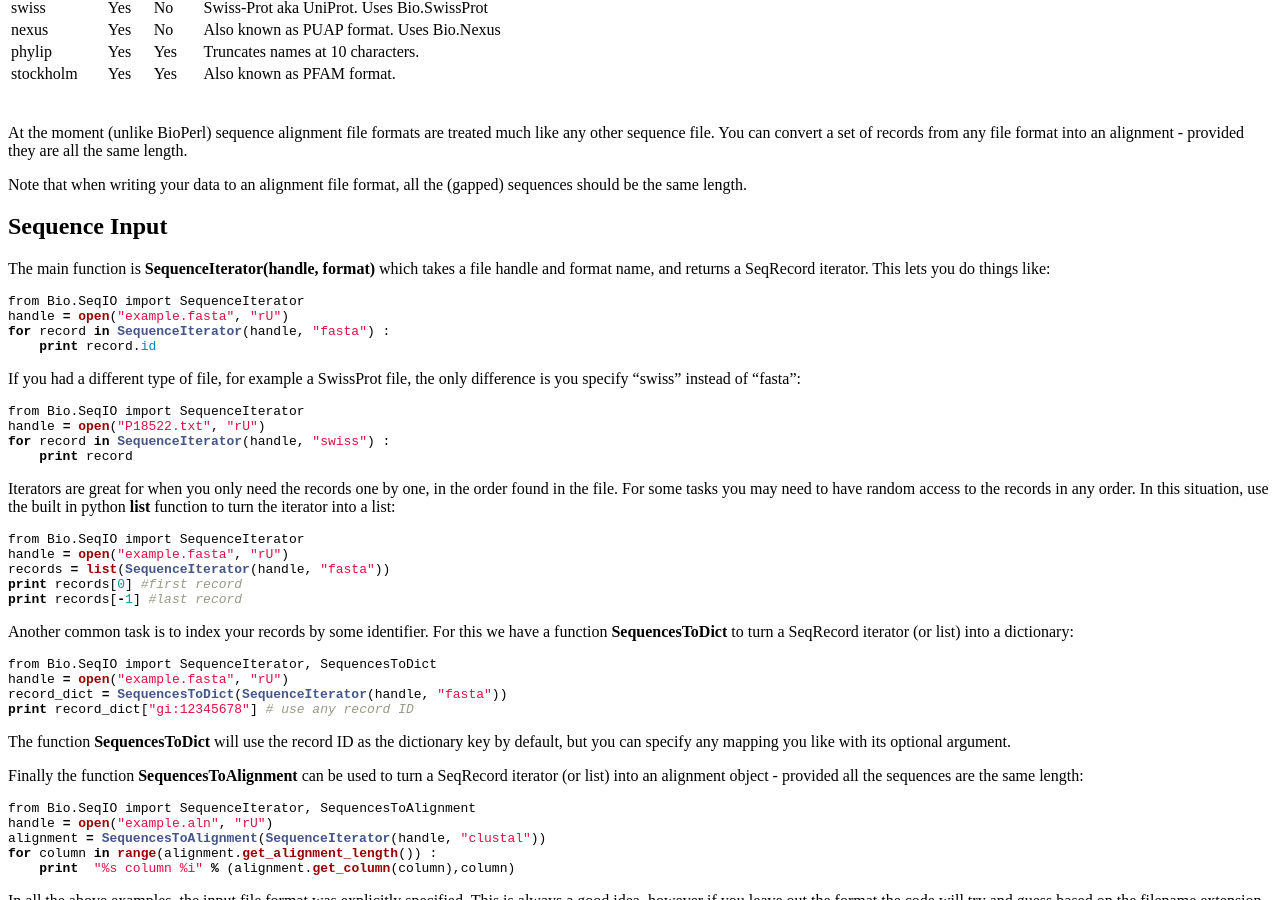
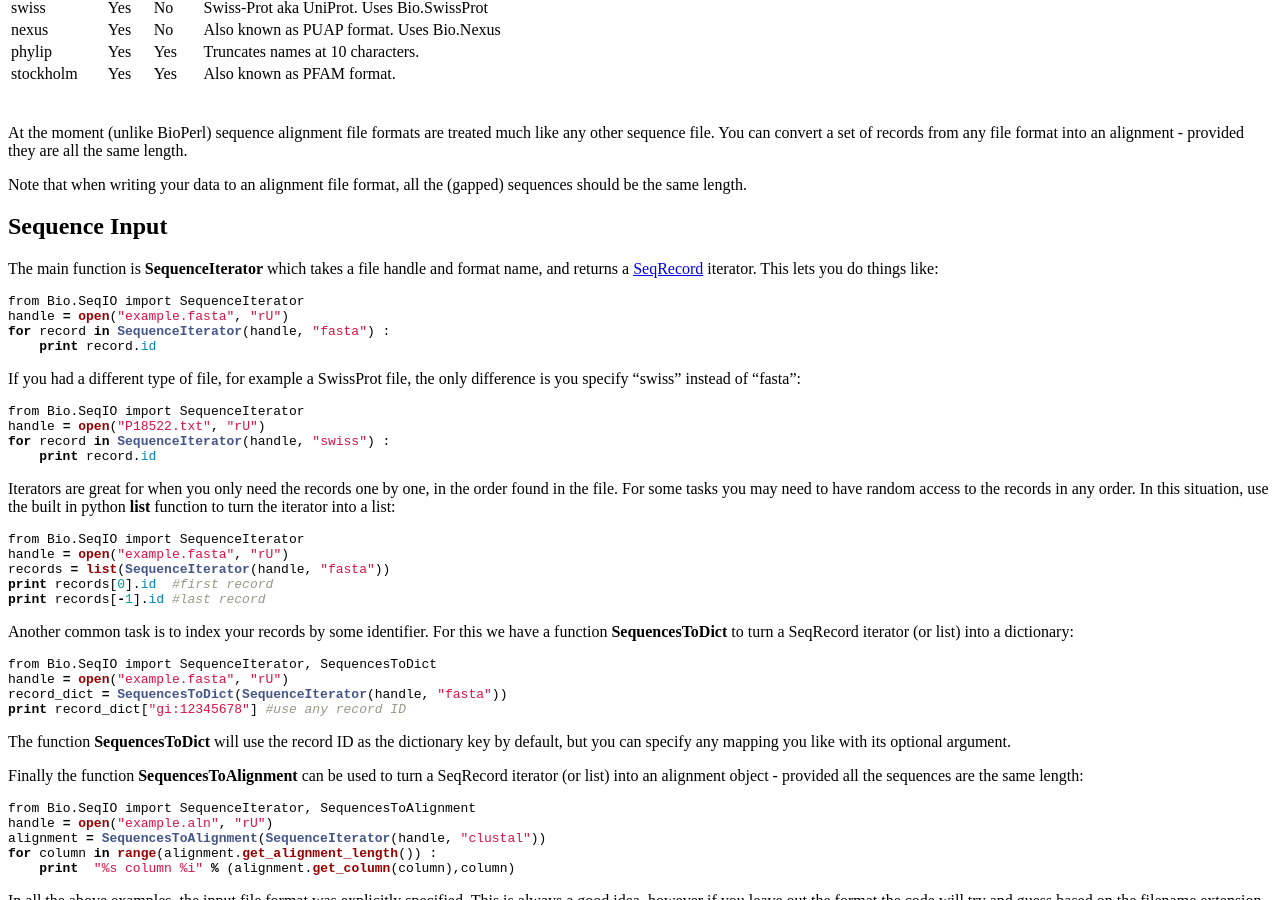
Before and after one commit to biopython/biopython.github.io, a Jekyll site: the page built from wiki/SeqIO.md, in a window 1280 px wide and 900 px high, scrolled down 616 px. Built offline with Jekyll 4.4.1, drawn with Linux system fonts in a browser that asks for light colours.

Commit message:
Link to new SeqRecord page

````diff
--- a/wiki/SeqIO.md
+++ b/wiki/SeqIO.md
@@ -75,9 +75,9 @@ Note that when writing your data to an alignment file format, all the
 Sequence Input
 --------------
 
-The main function is **SequenceIterator(handle, format)** which takes a
-file handle and format name, and returns a SeqRecord iterator. This lets
-you do things like:
+The main function is **SequenceIterator** which takes a file handle and
+format name, and returns a [SeqRecord](SeqRecord "wikilink") iterator.
+This lets you do things like:
 
 ``` python
 from Bio.SeqIO import SequenceIterator
@@ -93,7 +93,7 @@ only difference is you specify "swiss" instead of "fasta":
 from Bio.SeqIO import SequenceIterator
 handle = open("P18522.txt", "rU")
 for record in SequenceIterator(handle, "swiss") :
-    print record
+    print record.id
 ```
 
 Iterators are great for when you only need the records one by one, in
@@ -105,8 +105,8 @@ python **list** function to turn the iterator into a list:
 from Bio.SeqIO import SequenceIterator
 handle = open("example.fasta", "rU")
 records = list(SequenceIterator(handle, "fasta"))
-print records[0] #first record
-print records[-1] #last record
+print records[0].id  #first record
+print records[-1].id #last record
 ```
 
 Another common task is to index your records by some identifier. For
@@ -117,7 +117,7 @@ this we have a function **SequencesToDict** to turn a SeqRecord iterator
 from Bio.SeqIO import SequenceIterator, SequencesToDict
 handle = open("example.fasta", "rU")
 record_dict = SequencesToDict(SequenceIterator(handle, "fasta"))
-print record_dict["gi:12345678"] # use any record ID
+print record_dict["gi:12345678"] #use any record ID
 ```
 
 The function **SequencesToDict** will use the record ID as the
````
Also changed, not shown: 1 other file.
